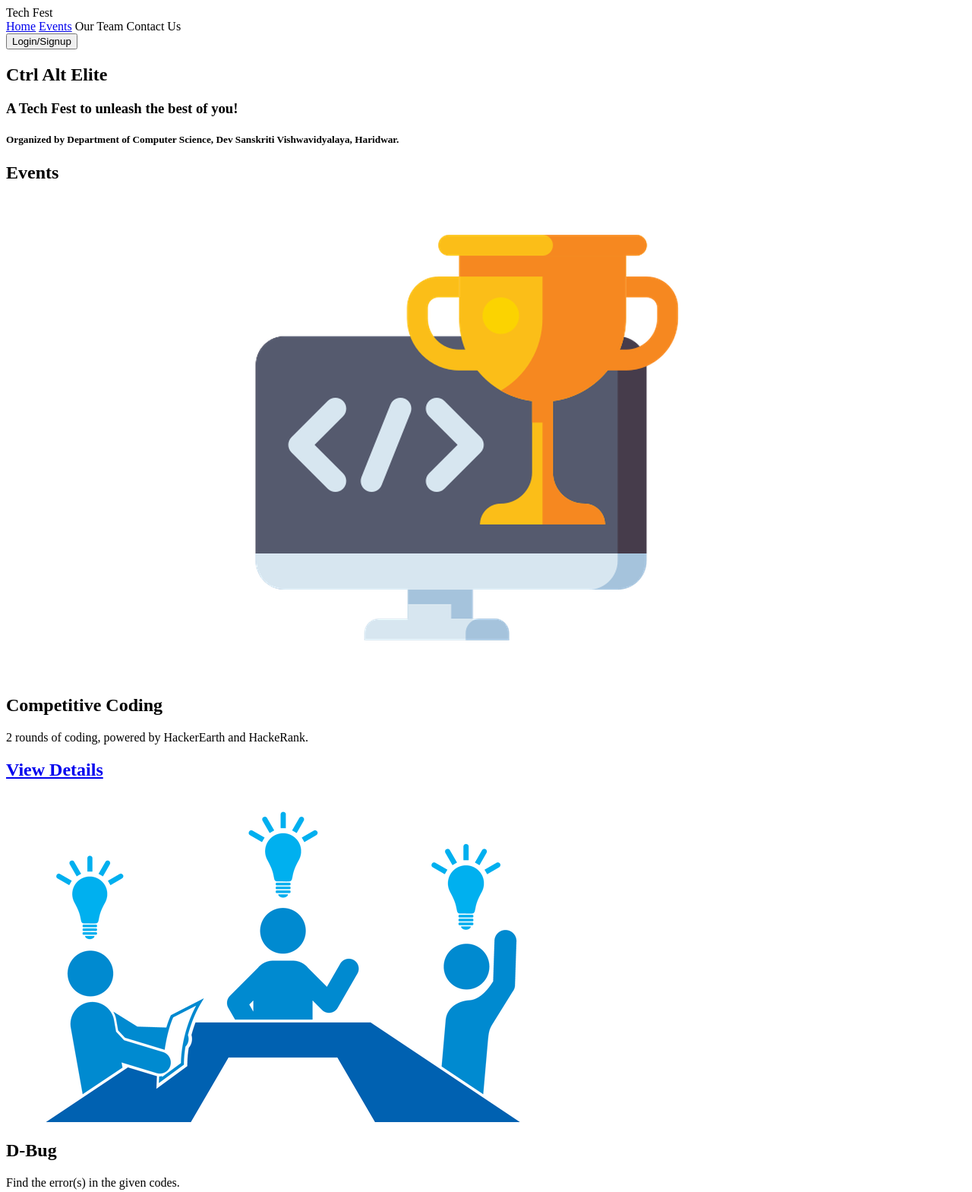
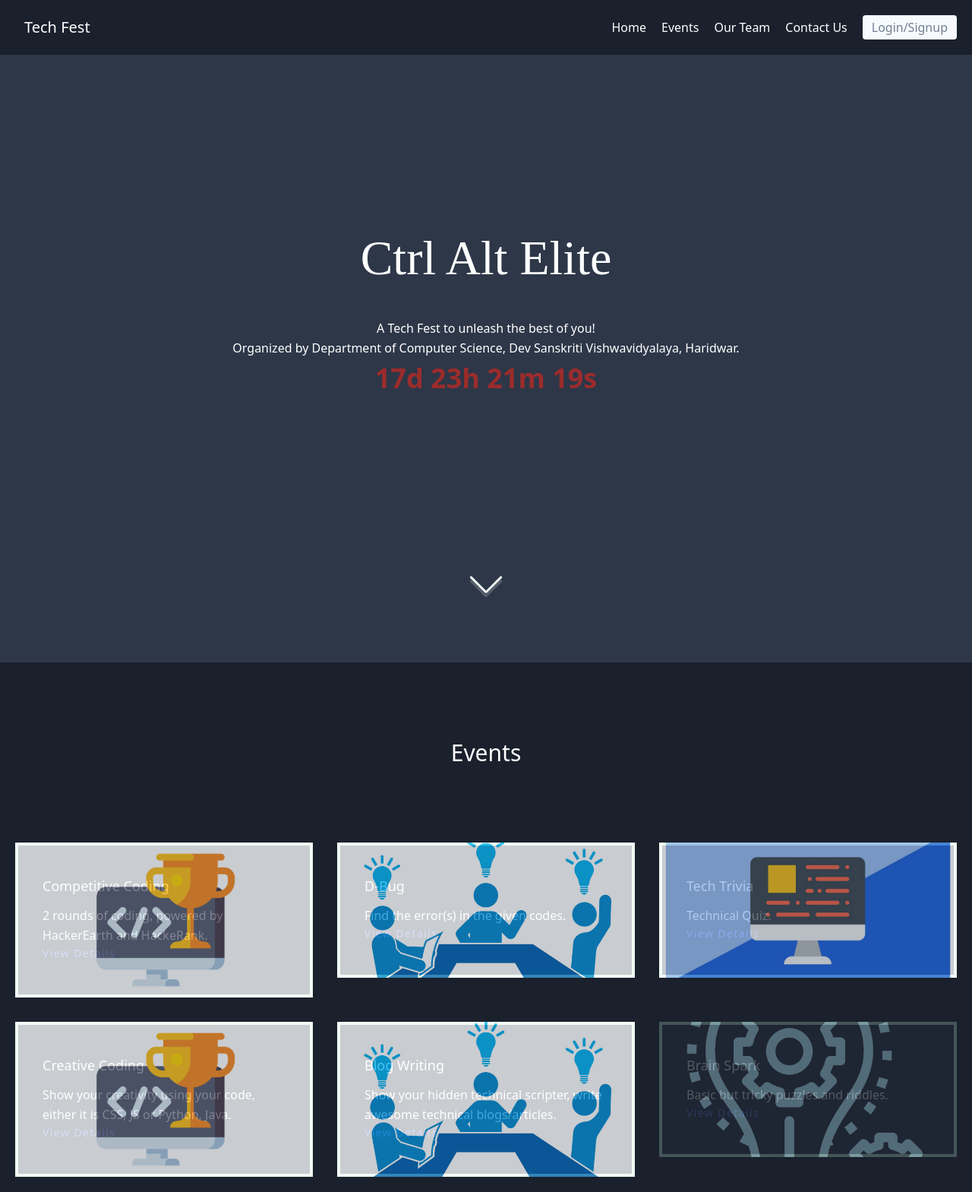
Before and after one commit to codersdsvv/TechFest2021, a plain HTML site: page index.html in a window 1280 px wide. Shown: the top 1569 px of the page at 76% size. Drawn offline with Linux system fonts and the light colour scheme; the site is published under a folder, as on GitHub Pages, so addresses that start at the root find nothing.

Commit message:
fixed page linking

```diff
--- a/index.html
+++ b/index.html
@@ -4,12 +4,12 @@
 <head>
 	<title>Tech Fest</title>
 	<meta name="viewport" content="width=device-width, initial-scale=1">
-	<script src="/static/js/countdown.js">
+	<script src="static/js/countdown.js">
 	</script>
 
 	<link rel="stylesheet" href="https://use.fontawesome.com/releases/v5.12.1/css/all.css" crossorigin="anonymous" />
-	<link rel="stylesheet" href="/static/css/style.css">
-	<link rel="stylesheet" href="/static/css/tailwind.min.css">
+	<link rel="stylesheet" href="static/css/style.css">
+	<link rel="stylesheet" href="static/css/tailwind.min.css">
 </head>
 
 <body>
@@ -25,7 +25,7 @@
       <a class="mr-5 hover:text-blue-500 text-white">Our Team</a>
       <a class="mr-5 hover:text-blue-500 text-white">Contact Us</a>
     </nav>
-    <a href="/login.html"><button class="inline-flex items-center bg-gray-100 border-0 py-1 px-3 focus:outline-none hover:bg-gray-200 rounded text-base mt-4 md:mt-0 hover:text-blue-500">Login/Signup
+    <a href="login.html"><button class="inline-flex items-center bg-gray-100 border-0 py-1 px-3 focus:outline-none hover:bg-gray-200 rounded text-base mt-4 md:mt-0 hover:text-blue-500">Login/Signup
     </button></a>
     </div>
     </header>
@@ -69,7 +69,7 @@
           <div class="px-8 py-10 relative z-10 w-full border-4 border-green-200 bg-gray-800 opacity-25 hover:opacity-100">
             <h1 class="title-font text-lg font-medium text-white mb-3">D-Bug</h1>
             <p class="leading-relaxed">Find the error(s) in the given codes.</p>
-            <a href="/events/dbug.html"><h2 class="tracking-widest text-sm title-font font-medium text-indigo-500 mb-1">View Details</h2></a>
+            <a href="events/dbug.html"><h2 class="tracking-widest text-sm title-font font-medium text-indigo-500 mb-1">View Details</h2></a>
           </div>
         </div>
       </div>
--- a/login.html
+++ b/login.html
@@ -7,8 +7,8 @@
 
 	<link rel="stylesheet" href="https://use.fontawesome.com/releases/v5.12.1/css/all.css" crossorigin="anonymous" />
 	<!-- <link rel="stylesheet" href="static/css/style.css"> -->
-	<link rel="stylesheet" href="/static/css/tailwind.min.css">
-	<link rel="stylesheet" href="/static/css/loginsignup.css">
+	<link rel="stylesheet" href="static/css/tailwind.min.css">
+	<link rel="stylesheet" href="static/css/loginsignup.css">
 	<script src="https://cdnjs.cloudflare.com/ajax/libs/jquery/3.4.1/jquery.min.js" charset="utf-8">
 
 	</script>
@@ -21,8 +21,8 @@
 				<span class="ml-3 text-xl text-white">Tech Fest</span>
     </a>
     <nav class="md:ml-auto flex flex-wrap items-center text-base justify-center">
-      <a class="mr-5 hover:text-green-500 text-white" href="/index.html">Home</a>
-      <a class="mr-5 hover:text-green-500 text-white" href="/index.html#events">Events</a>
+      <a class="mr-5 hover:text-green-500 text-white" href="index.html">Home</a>
+      <a class="mr-5 hover:text-green-500 text-white" href="index.html#events">Events</a>
       <a class="mr-5 hover:text-green-500 text-white">Our Team</a>
       <a class="mr-5 hover:text-green-500 text-white">Contact Us</a>
     </nav>
```
